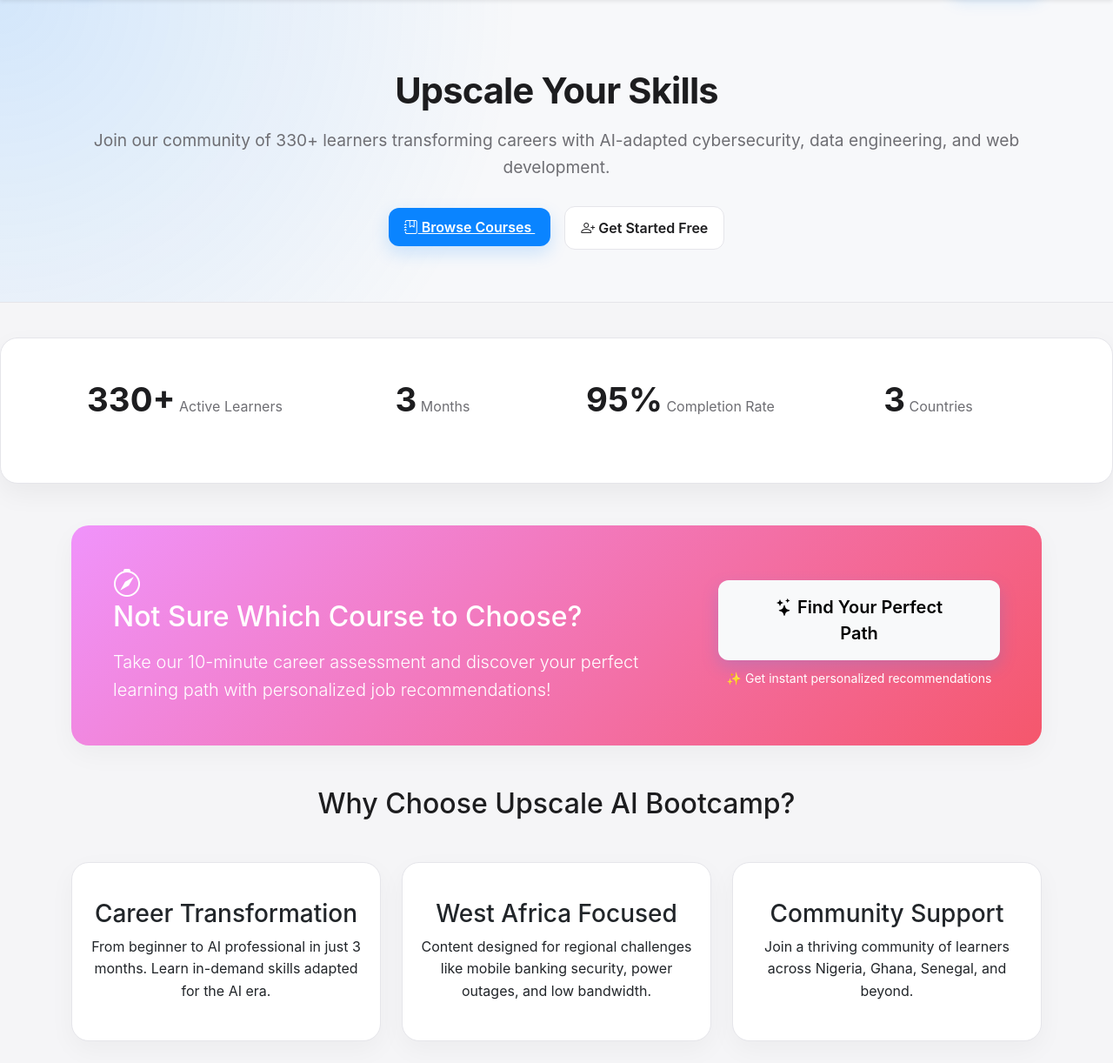
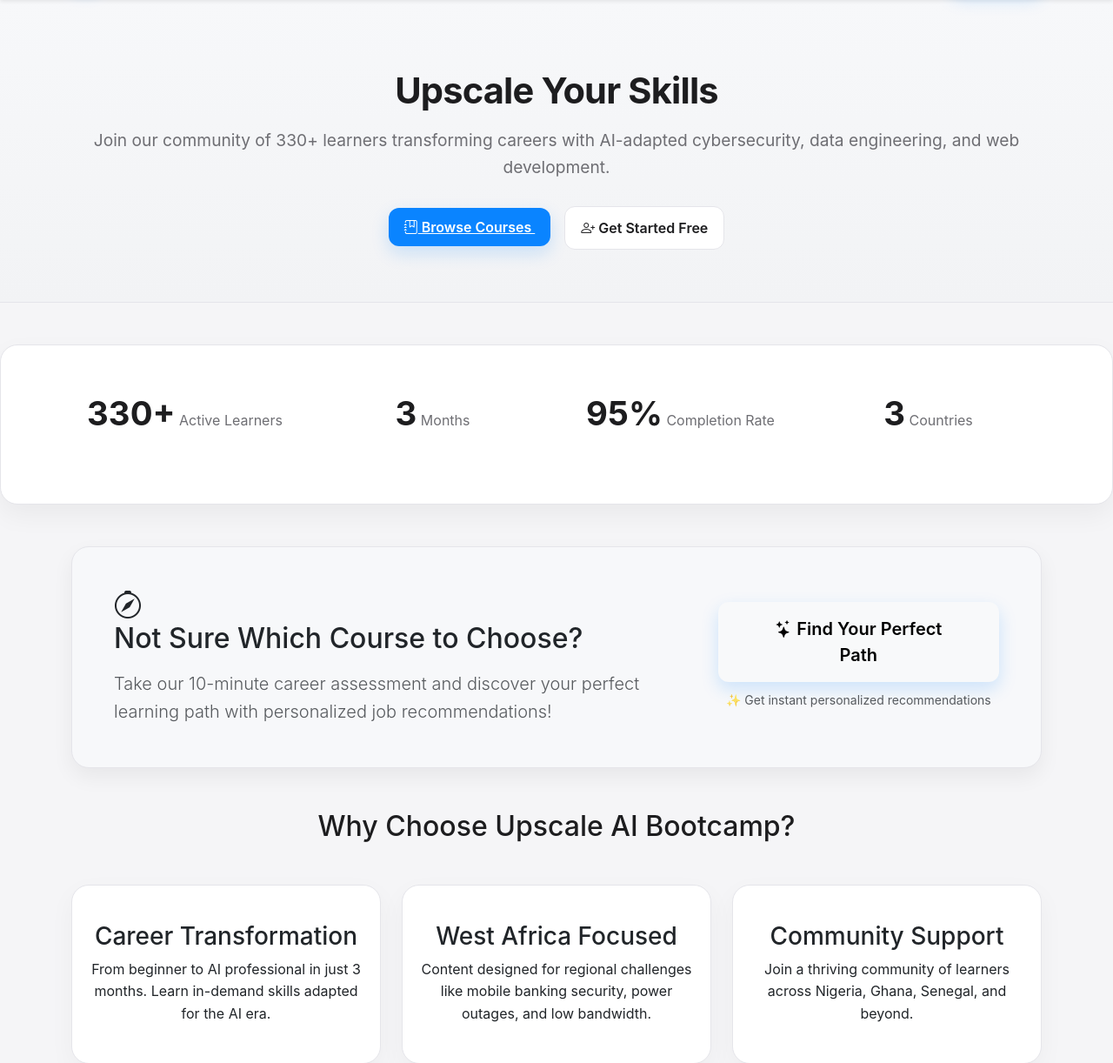
Before and after one commit to ndmx/upscale, a Flask app: page / in a window 1280 px wide. Shown: the part 65-1287 px from the top of the page at 87% size. Run offline with Flask 3, Linux system fonts and the light colour scheme; data comes from the database, SQL or seed files in the repository.

Commit message:
Improve contrast and spacing; neutralize CTAs; fix branding and favicon
- Add PNG favicon fallback and remove Apple icon from footer
- Improve section spacing, hover states, and card contrast
- Neutral backgrounds for questionnaire and final CTAs (remove bright pink/blue)
- Tweak hero/stats spacing for readability
- Style logo monogram consistently

```diff
--- a/static/css/custom.css
+++ b/static/css/custom.css
@@ -98,7 +98,7 @@
 
 /* Hero */
 .hero {
-    background: radial-gradient(circle at top left, rgba(10, 132, 255, 0.15), transparent 45%), #f7f8fa;
+    background: linear-gradient(180deg, #f7f8fa 0%, #f2f3f5 100%);
     color: var(--text);
     padding: 80px 0 60px;
     text-align: center;
@@ -144,8 +144,8 @@
     background: #ffffff;
     border: 1px solid var(--border);
     border-radius: var(--radius-lg);
-    padding: 40px 0;
-    margin: 40px auto;
+    padding: 48px 0;
+    margin: 48px auto;
     box-shadow: 0 12px 30px rgba(0,0,0,0.05);
 }
 
@@ -289,13 +289,11 @@
     border-radius: 10px;
 }
 
-/* CTA Cards */
-.sticky-cta {
-    position: fixed;
-    bottom: 16px;
-    right: 16px;
-    z-index: 1200;
-    box-shadow: var(--shadow);
+.cta-panel {
+    background: #f7f8fa;
+    border: 1px solid var(--border);
+    border-radius: var(--radius-lg);
+    box-shadow: 0 10px 24px rgba(0,0,0,0.06);
 }
 
 /* Responsive */
--- a/templates/base.html
+++ b/templates/base.html
@@ -8,6 +8,7 @@
     <link href="https://cdn.jsdelivr.net/npm/bootstrap@5.3.0/dist/css/bootstrap.min.css" rel="stylesheet">
     <link rel="stylesheet" href="https://cdn.jsdelivr.net/npm/bootstrap-icons@1.10.5/font/bootstrap-icons.css">
     <link rel="icon" type="image/svg+xml" href="{{ url_for('static', filename='icons/favicon.svg') }}">
+    <link rel="icon" type="image/png" href="{{ url_for('static', filename='icons/favicon.png') }}">
     <link rel="stylesheet" href="{{ url_for('static', filename='css/custom.css') }}">
 </head>
 <body>
@@ -57,7 +58,7 @@
         <div class="container">
             <div class="row">
                 <div class="col-md-4 mb-4">
-                    <h5 class="d-flex align-items-center gap-2"><span class="logo-mark"></span> Upscale AI Bootcamp</h5>
+                    <h5>Upscale AI Bootcamp</h5>
                     <p>Democratizing AI-adapted skills for West African professionals.</p>
                     <div class="social-icons">
                         <a href="#"><i class="bi bi-twitter"></i></a>
--- a/templates/index.html
+++ b/templates/index.html
@@ -45,20 +45,20 @@
 
     <!-- Questionnaire CTA Section -->
     <div class="container my-5">
-        <div class="card p-5 text-center" style="background: linear-gradient(135deg, #f093fb 0%, #f5576c 100%); color: white; border: none;">
+        <div class="card p-5 text-center cta-panel">
             <div class="row align-items-center">
                 <div class="col-md-8 text-md-start text-center mb-3 mb-md-0">
                     <h2 class="mb-3">
                         <i class="bi bi-compass"></i><br>
                         Not Sure Which Course to Choose?
                     </h2>
-                    <p class="lead mb-0">Take our 10-minute career assessment and discover your perfect learning path with personalized job recommendations!</p>
+                    <p class="lead mb-0 text-muted">Take our 10-minute career assessment and discover your perfect learning path with personalized job recommendations!</p>
                 </div>
                 <div class="col-md-4 text-center">
                     <a href="{{ url_for('questionnaire') }}" class="btn btn-light btn-lg px-5 py-3">
                         <i class="bi bi-stars"></i> Find Your Perfect Path
                     </a>
-                    <p class="mt-2 mb-0"><small>✨ Get instant personalized recommendations</small></p>
+                    <p class="mt-2 mb-0 text-muted"><small>✨ Get instant personalized recommendations</small></p>
                 </div>
             </div>
         </div>
@@ -189,10 +189,10 @@
 
     <!-- Final CTA -->
     <div class="container my-5 text-center">
-        <div class="card p-5" style="background: linear-gradient(135deg, #667eea 0%, #764ba2 100%); color: white;">
+        <div class="card p-5 cta-panel">
             <h2 class="mb-3">Ready to Transform Your Career?</h2>
-            <p class="lead mb-4">Join hundreds of West African professionals building AI-adapted skills.</p>
-            <a href="{{ url_for('register') }}" class="cta-btn btn-lg">Start Learning Today</a>
+            <p class="lead mb-4 text-muted">Join hundreds of West African professionals building AI-adapted skills.</p>
+            <a href="{{ url_for('register') }}" class="cta-btn apple-primary btn-lg">Start Learning Today</a>
         </div>
     </div>
 {% endblock %}
```
